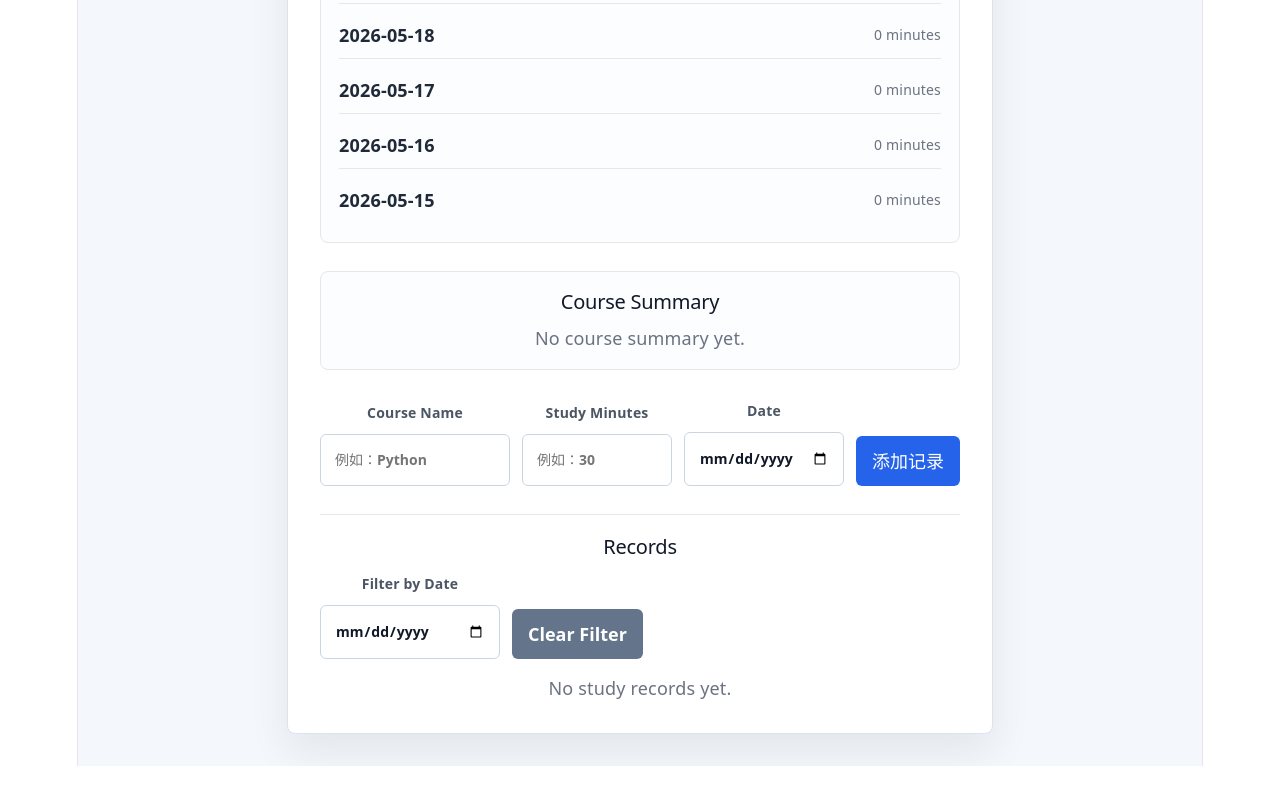
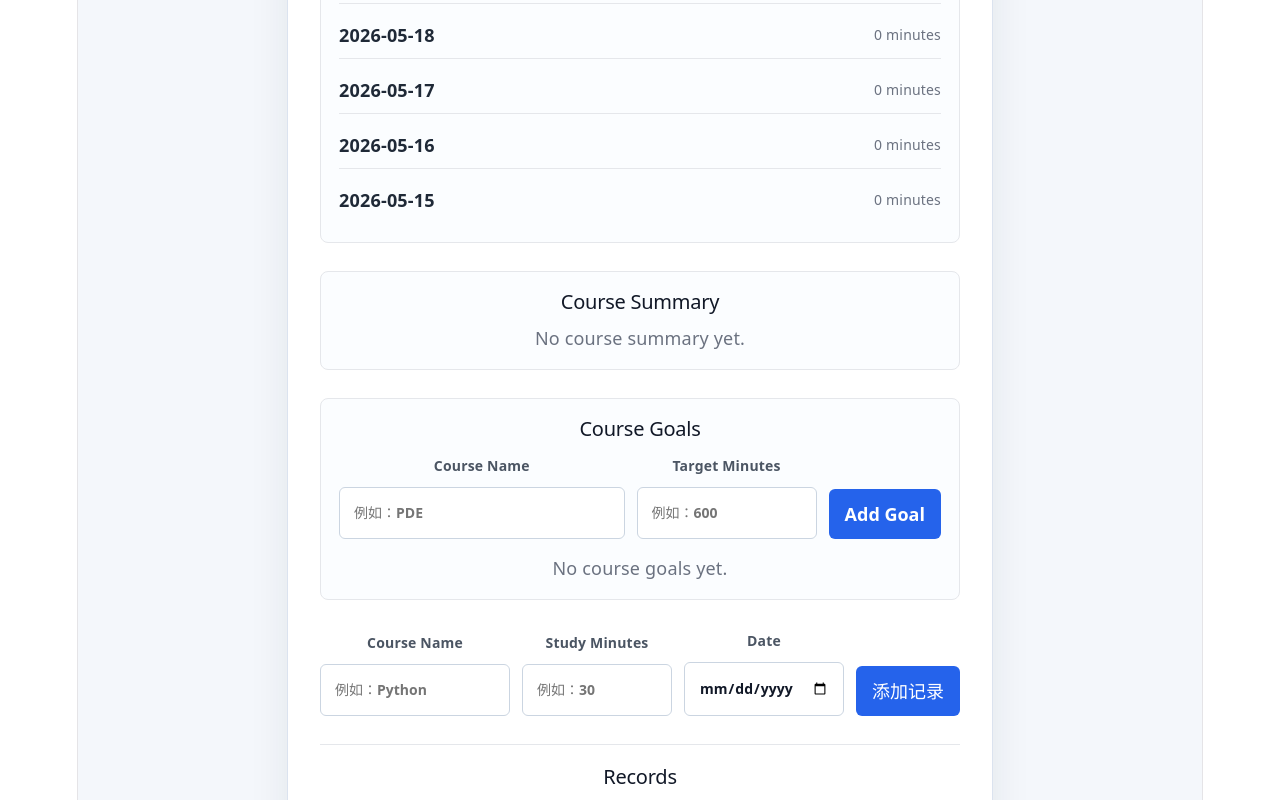
Before and after one commit to xyl7777/study-tracker, a React (Vite) app: page / in a window 1280 px wide. Shown: the part 433-1233 px from the top of the page. Before the commit the page ends 1199 px from the top, so only its background shows below. Built offline with nearby package versions, Linux system fonts and the light colour scheme.

Commit message:
Add course goals

```diff
--- a/src/App.css
+++ b/src/App.css
@@ -99,6 +99,7 @@ button:hover {
 }
 
 .last-seven-days,
+.course-goals,
 .course-summary {
   margin-bottom: 28px;
   padding: 18px;
@@ -108,6 +109,7 @@ button:hover {
 }
 
 .last-seven-days h2,
+.course-goals h2,
 .course-summary h2,
 .records h2 {
   margin: 0 0 12px;
@@ -116,6 +118,7 @@ button:hover {
 }
 
 .last-seven-days ul,
+.course-goals ul,
 .course-summary ul {
   gap: 8px;
 }
@@ -132,6 +135,47 @@ button:hover {
 .last-seven-days li:last-child,
 .course-summary li:last-child {
   border-bottom: 0;
+}
+
+.goal-form {
+  display: grid;
+  grid-template-columns: 1fr 180px auto;
+  gap: 12px;
+  align-items: end;
+  margin-bottom: 16px;
+}
+
+.course-goals li {
+  align-items: stretch;
+}
+
+.goal-info {
+  flex: 1;
+  display: flex;
+  flex-direction: column;
+  gap: 6px;
+}
+
+.progress-bar {
+  height: 8px;
+  overflow: hidden;
+  border-radius: 999px;
+  background: #e5e7eb;
+}
+
+.progress-bar div {
+  height: 100%;
+  border-radius: inherit;
+  background: #22c55e;
+}
+
+.course-goals li button {
+  align-self: center;
+  background: #ef4444;
+}
+
+.course-goals li button:hover {
+  background: #dc2626;
 }
 
 .records {
@@ -211,6 +255,10 @@ li button:hover {
     grid-template-columns: 1fr;
   }
 
+  .goal-form {
+    grid-template-columns: 1fr;
+  }
+
   .record-filter {
     grid-template-columns: 1fr;
   }
--- a/src/App.jsx
+++ b/src/App.jsx
@@ -2,6 +2,7 @@ import { useEffect, useState } from 'react'
 import './App.css'
 
 const STORAGE_KEY = 'study-tracker-records'
+const GOALS_STORAGE_KEY = 'study-tracker-goals'
 
 function formatDate(date) {
   const year = date.getFullYear()
@@ -29,20 +30,28 @@ function getLastSevenDays() {
 }
 
 function loadStudyRecords() {
+  return loadSavedArray(STORAGE_KEY)
+}
+
+function loadStudyGoals() {
+  return loadSavedArray(GOALS_STORAGE_KEY)
+}
+
+function loadSavedArray(storageKey) {
   try {
-    const savedRecords = localStorage.getItem(STORAGE_KEY)
+    const savedItems = localStorage.getItem(storageKey)
 
-    if (!savedRecords) {
+    if (!savedItems) {
       return []
     }
 
-    const parsedRecords = JSON.parse(savedRecords)
+    const parsedItems = JSON.parse(savedItems)
 
-    if (!Array.isArray(parsedRecords)) {
+    if (!Array.isArray(parsedItems)) {
       return []
     }
 
-    return parsedRecords
+    return parsedItems
   } catch {
     return []
   }
@@ -53,7 +62,10 @@ function App() {
   const [minutes, setMinutes] = useState('')
   const [date, setDate] = useState('')
   const [filterDate, setFilterDate] = useState('')
+  const [goalCourseName, setGoalCourseName] = useState('')
+  const [goalMinutes, setGoalMinutes] = useState('')
   const [records, setRecords] = useState(loadStudyRecords)
+  const [goals, setGoals] = useState(loadStudyGoals)
 
   useEffect(() => {
     try {
@@ -62,6 +74,14 @@ function App() {
       // If browser storage is unavailable, the app can still work in memory.
     }
   }, [records])
+
+  useEffect(() => {
+    try {
+      localStorage.setItem(GOALS_STORAGE_KEY, JSON.stringify(goals))
+    } catch {
+      // If browser storage is unavailable, the app can still work in memory.
+    }
+  }, [goals])
 
   const today = getTodayDate()
 
@@ -113,6 +133,16 @@ function App() {
     ? records.filter((record) => record.date === filterDate)
     : records
 
+  function getCourseMinutes(courseName) {
+    return records.reduce((total, record) => {
+      if (record.courseName === courseName) {
+        return total + record.minutes
+      }
+
+      return total
+    }, 0)
+  }
+
   function handleAddRecord() {
     const trimmedCourseName = courseName.trim()
     const studyMinutes = Number(minutes)
@@ -137,6 +167,50 @@ function App() {
   function handleDeleteRecord(id) {
     const nextRecords = records.filter((record) => record.id !== id)
     setRecords(nextRecords)
+  }
+
+  function handleAddGoal() {
+    const trimmedCourseName = goalCourseName.trim()
+    const targetMinutes = Number(goalMinutes)
+
+    if (!trimmedCourseName || !Number.isFinite(targetMinutes) || targetMinutes <= 0) {
+      return
+    }
+
+    const newGoal = {
+      id: Date.now(),
+      courseName: trimmedCourseName,
+      targetMinutes,
+    }
+
+    const existingGoal = goals.find((goal) => {
+      return goal.courseName === trimmedCourseName
+    })
+
+    if (existingGoal) {
+      const nextGoals = goals.map((goal) => {
+        if (goal.courseName === trimmedCourseName) {
+          return {
+            ...goal,
+            targetMinutes,
+          }
+        }
+
+        return goal
+      })
+
+      setGoals(nextGoals)
+    } else {
+      setGoals([newGoal, ...goals])
+    }
+
+    setGoalCourseName('')
+    setGoalMinutes('')
+  }
+
+  function handleDeleteGoal(id) {
+    const nextGoals = goals.filter((goal) => goal.id !== id)
+    setGoals(nextGoals)
   }
 
   return (
@@ -182,6 +256,75 @@ function App() {
                   <span>{course.minutes} minutes</span>
                 </li>
               ))}
+            </ul>
+          )}
+        </div>
+
+        <div className="course-goals">
+          <h2>Course Goals</h2>
+
+          <div className="goal-form">
+            <label>
+              Course Name
+              <input
+                type="text"
+                value={goalCourseName}
+                placeholder={'\u4f8b\u5982\uff1aPDE'}
+                onChange={(event) => setGoalCourseName(event.target.value)}
+              />
+            </label>
+
+            <label>
+              Target Minutes
+              <input
+                type="number"
+                min="1"
+                value={goalMinutes}
+                placeholder={'\u4f8b\u5982\uff1a600'}
+                onChange={(event) => setGoalMinutes(event.target.value)}
+              />
+            </label>
+
+            <button type="button" onClick={handleAddGoal}>
+              Add Goal
+            </button>
+          </div>
+
+          {goals.length === 0 ? (
+            <p className="empty">No course goals yet.</p>
+          ) : (
+            <ul>
+              {goals.map((goal) => {
+                const completedMinutes = getCourseMinutes(goal.courseName)
+                const targetMinutes = Number(goal.targetMinutes)
+                const progress =
+                  targetMinutes > 0
+                    ? Math.round((completedMinutes / targetMinutes) * 100)
+                    : 0
+                const progressBarWidth = Math.min(progress, 100)
+
+                return (
+                  <li key={goal.id}>
+                    <div className="goal-info">
+                      <strong>{goal.courseName}</strong>
+                      <span>
+                        {completedMinutes} / {targetMinutes} minutes
+                      </span>
+                      <span>Progress: {progress}%</span>
+                      <div className="progress-bar">
+                        <div style={{ width: `${progressBarWidth}%` }}></div>
+                      </div>
+                    </div>
+
+                    <button
+                      type="button"
+                      onClick={() => handleDeleteGoal(goal.id)}
+                    >
+                      Delete Goal
+                    </button>
+                  </li>
+                )
+              })}
             </ul>
           )}
         </div>
```
